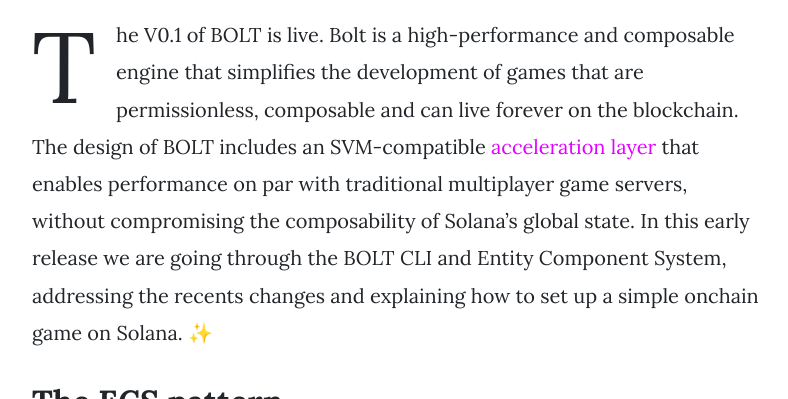
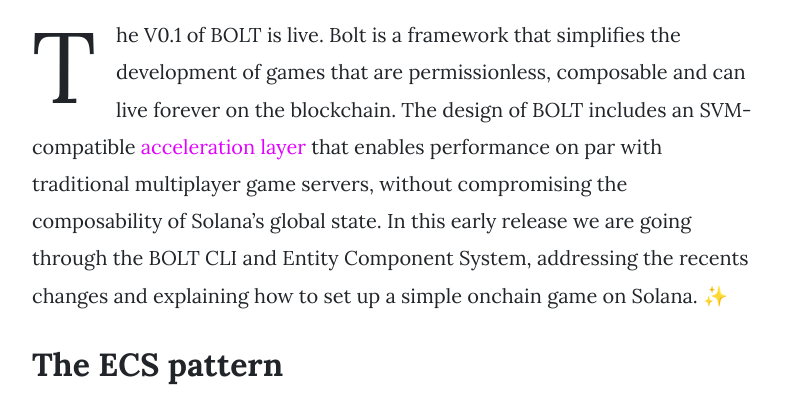
Before and after one commit to magicblock-labs/blog, a Jekyll site: the page built from _posts/2024-03-01-bolt-v0.1.md, in a window 1280 px wide and 900 px high, cut to the strip 501-900 px from the top of the window. Shown: the whole strip, without its empty margins (243-1031 px from the left). Built offline with Jekyll 4.4.1, drawn with Linux system fonts in a browser that asks for light colours; nearby versions of some CDN libraries.

Commit message:
Update 2024-03-01-bolt-v0.1.md

```diff
--- a/_posts/2024-03-01-bolt-v0.1.md
+++ b/_posts/2024-03-01-bolt-v0.1.md
@@ -6,7 +6,7 @@
 tags: [featured, sticky]
 ---
 
-The V0.1 of BOLT is live. Bolt is a high-performance and composable engine that simplifies the development of games that are permissionless, composable and can live forever on the blockchain. The design of BOLT includes an SVM-compatible [acceleration layer](https://arxiv.org/abs/2311.02650) that enables performance on par with traditional multiplayer game servers, without compromising the composability of Solana’s global state. In this early release we are going through the BOLT CLI and Entity Component System, addressing the recents changes and explaining how to set up a simple onchain game on Solana. ✨
+The V0.1 of BOLT is live. Bolt is a framework that simplifies the development of games that are permissionless, composable and can live forever on the blockchain. The design of BOLT includes an SVM-compatible [acceleration layer](https://arxiv.org/abs/2311.02650) that enables performance on par with traditional multiplayer game servers, without compromising the composability of Solana’s global state. In this early release we are going through the BOLT CLI and Entity Component System, addressing the recents changes and explaining how to set up a simple onchain game on Solana. ✨
 
 ## The ECS pattern
 
```
